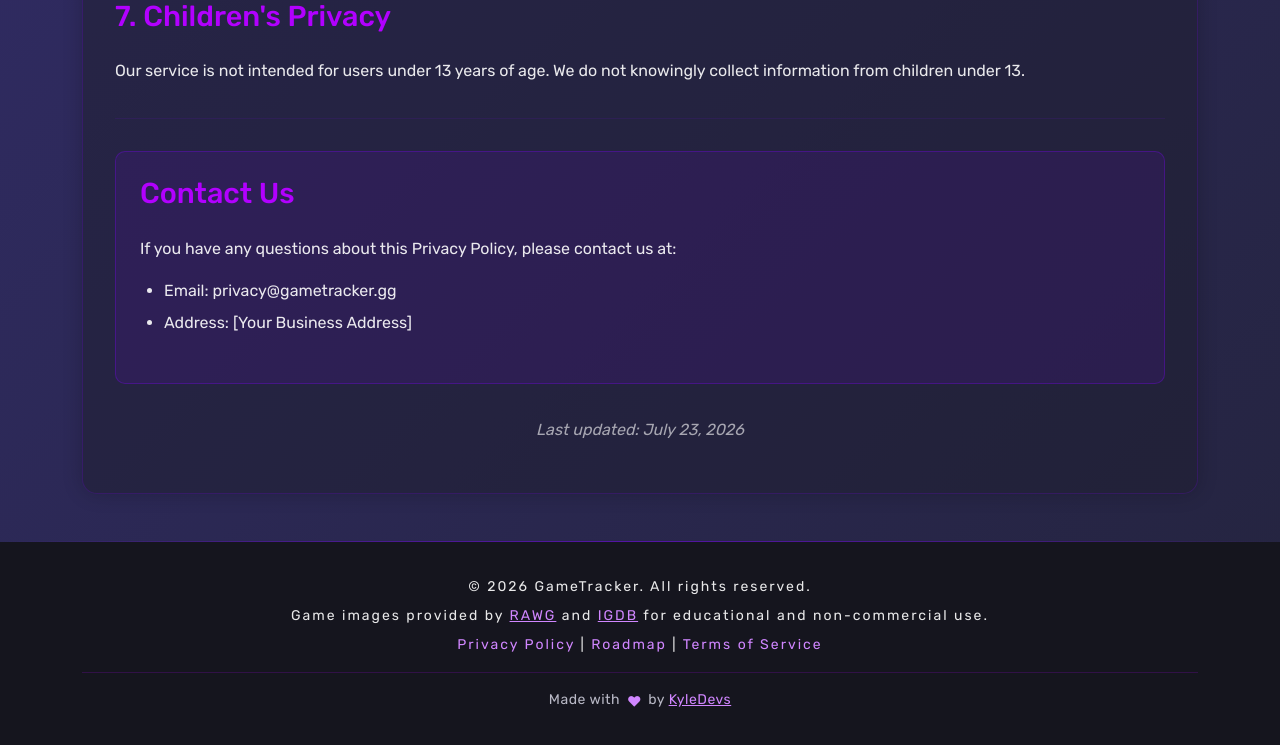
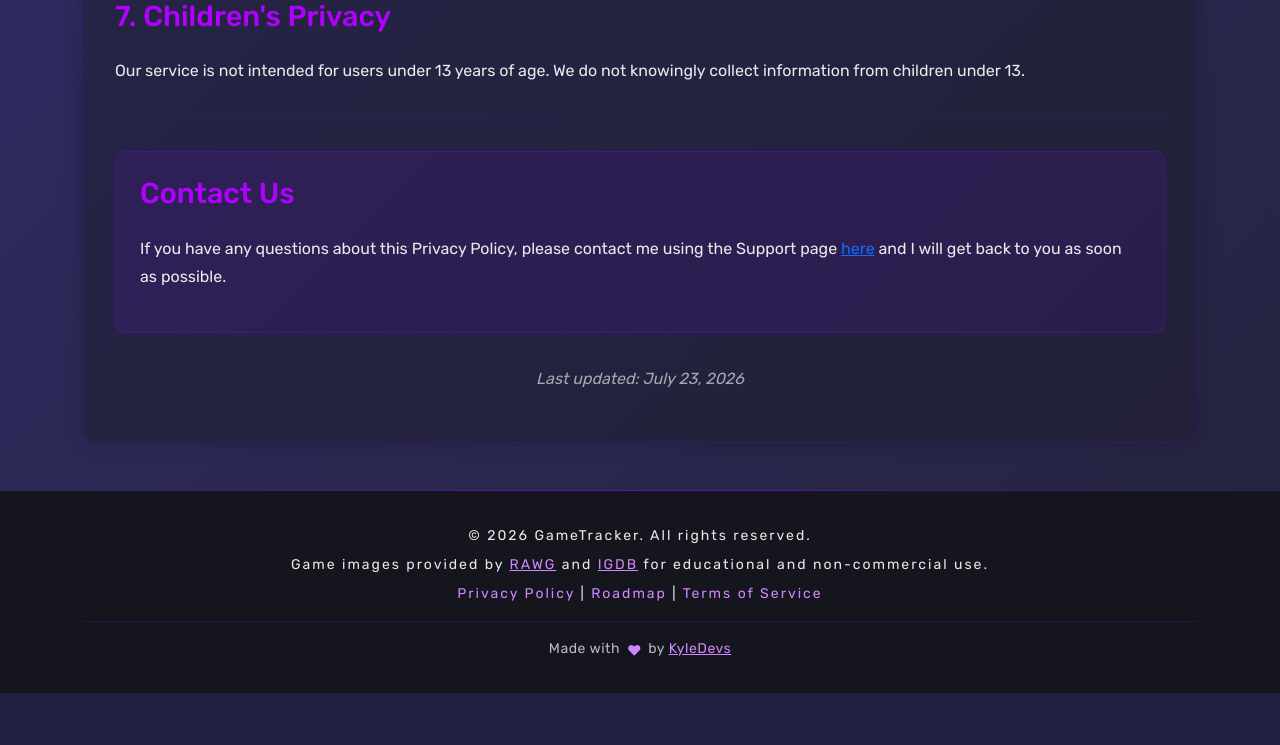
Before and after one commit to CloudZ04/gametracker, a PHP site: page /1hnd/privacy-policy.php in a window 1280 px wide. Shown: the part 2449-3194 px from the top of the page. After the commit the page ends 3142 px from the top, so only its background shows below. Run offline with PHP 8.4, Linux system fonts and the light colour scheme; some libraries are stand-ins or nearby versions.

Commit message:
Update privacy

```diff
--- a/privacy-policy.php
+++ b/privacy-policy.php
@@ -196,11 +196,7 @@ session_start();
 
         <div class="contact-section">
             <h2>Contact Us</h2>
-            <p>If you have any questions about this Privacy Policy, please contact us at:</p>
-            <ul>
-                <li>Email: privacy@gametracker.gg</li>
-                <li>Address: [Your Business Address]</li>
-            </ul>
+            <p>If you have any questions about this Privacy Policy, please contact me using the Support page <a href="support.php">here</a> and I will get back to you as soon as possible.</p>
         </div>
 
         <p class="last-updated">Last updated: <?php echo date('F j, Y'); ?></p>
```
